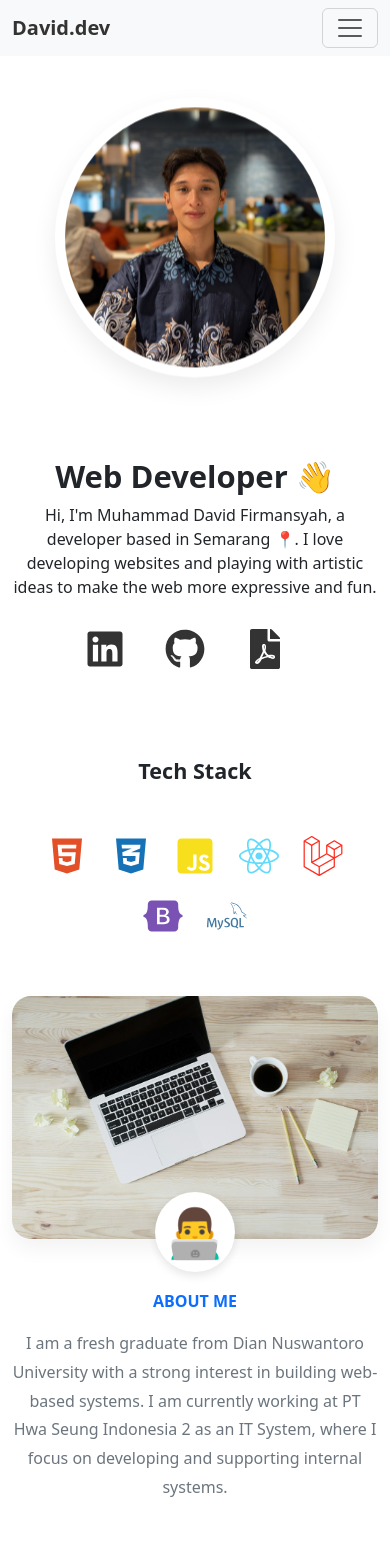
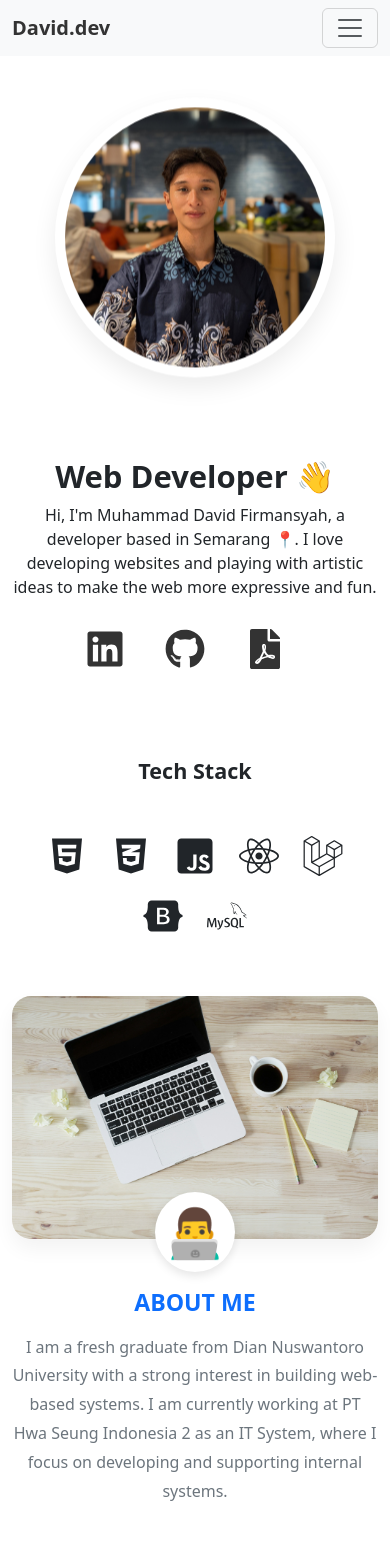
Before and after one commit to davidfrsy/cv-project, a React (Vite) app: page / in a window 390 px wide. Shown: the top 1568 px of the page. Built offline with nearby package versions, Linux system fonts and the light colour scheme.

Commit message:
Add loading skeleton for profile image and update styles; refactor project stack colors

```diff
--- a/package.json
+++ b/package.json
@@ -16,6 +16,7 @@
     "react": "^19.1.1",
     "react-dom": "^19.1.1",
     "react-icons": "^5.5.0",
+    "react-loading-skeleton": "^3.5.0",
     "react-router-dom": "^7.9.5"
   },
   "devDependencies": {
--- a/src/components/About/About.jsx
+++ b/src/components/About/About.jsx
@@ -22,7 +22,7 @@ const About = () => {
 
           <div className="col-lg-6 col-md-12">
             <div className="about-text">
-              <p className="text-primary fw-bold">ABOUT ME</p>
+              <h3 className="text-primary fw-bold">ABOUT ME</h3>
               <p className="text-secondary mt-3">
                 I am a fresh graduate from Dian Nuswantoro University with a strong interest in building web-based systems. I am currently working at PT Hwa Seung Indonesia 2 as an IT System, where I focus on developing and supporting internal systems.
               </p>
--- a/src/components/Contact/Contact.css
+++ b/src/components/Contact/Contact.css
@@ -43,8 +43,8 @@
     transition: color 0.3s ease;
 }
 
-.email-icon { color: #D14836; }
-.linkedin-icon { color: #0A66C2; }
+.email-icon { color: #212529; }
+.linkedin-icon { color: #212529; }
 .pdf-icon { color: #212529; }
 
 .contact-text {
--- a/src/components/Contact/Contact.jsx
+++ b/src/components/Contact/Contact.jsx
@@ -15,7 +15,7 @@ const Contact = () => {
           if (entry.isIntersecting) {
             entry.target.classList.add("is-visible");
           } else {
-            entry.target.classList.remove("is-visible"); // OUT animation
+            entry.target.classList.remove("is-visible");
           }
         });
       },
--- a/src/components/Hero/Hero.css
+++ b/src/components/Hero/Hero.css
@@ -19,7 +19,7 @@
     background-color: #ffffff;
 }
 
-/* --- Bingkai Foto Bulat Sempurna --- */
+/* CSS kamu tetap */
 .profile-image-container {
   width: 350px;
   height: 350px;
@@ -29,6 +29,10 @@
   transition: transform 0.3s ease-in-out;
   padding: 10px;
   animation: floatAnimation 4s ease-in-out infinite;
+
+  /* tambahan penting untuk skeleton layer */
+  position: relative;
+  overflow: hidden; /* biar skeleton & image tetap rapi dalam lingkaran */
 }
 
 .profile-image-container:hover {
@@ -44,6 +48,35 @@
   object-position: center top;
 }
 
+/* ==== tambahan baru ==== */
+
+/* saat loading: sembunyikan gambar (tanpa merusak layout) */
+.profile-image.is-hidden {
+  opacity: 0;
+}
+
+/* skeleton layer ikut bentuk image (yang sudah bulat) */
+.skeleton-image {
+  position: absolute;
+  inset: 10px;
+  border-radius: 50%;
+  background: linear-gradient(90deg, #e5e7eb 25%, #f3f4f6 37%, #e5e7eb 63%);
+  background-size: 400% 100%;
+  animation: shimmer 1.2s infinite;
+}
+
+/* kalau sudah load: skeleton hilang halus */
+.skeleton-image.is-hidden {
+  opacity: 0;
+  pointer-events: none;
+  transition: opacity 0.25s ease;
+}
+
+@keyframes shimmer {
+  0% { background-position: 100% 0; }
+  100% { background-position: 0 0; }
+}
+
 .social-icons {
     display: flex;
     flex-direction: row;
@@ -56,9 +89,11 @@
     margin-right: 20px;
     color: #333;
     transition: color 0.3s;
+    transition: transform 0.3s;
 }
 
 .social-icons .social-icon:hover {
+    transform: scale(1.15);
     color: #007bff;
 }
 
@@ -81,21 +116,14 @@
     font-size: 3rem;
     margin: 10px 20px;
     transition: transform 0.3s;
+    transition: color 0.3s;
+
 }
 
 .tech-icon:hover {
     transform: scale(1.15);
+    color: #007bff;
 }
-
-/* Warna spesifik untuk setiap ikon */
-.html-icon  { color: #E34F26; }
-.css-icon   { color: #1572B6; }
-.js-icon    { color: #F7DF1E; }
-.react-icon { color: #61DAFB; }
-.laravel-icon { color: #FF2D20; }
-.mysql-icon { color: #4479A1; }
-.bootstrap-icon { color: #7952B3; }
-
 
 @media (max-width: 991.98px) {
     .hero-section{
--- a/src/components/Hero/Hero.jsx
+++ b/src/components/Hero/Hero.jsx
@@ -10,7 +10,8 @@ import {
   FaFilePdf,
 } from "react-icons/fa";
 import { SiMysql, SiLaravel } from "react-icons/si";
-import ProfileImage from "../../assets/img-profile.jpg";
+import ProfileImage from "./ProfileImg.jsx";
+import ProfileImageSrc from "../../assets/img-profile.jpg";
 import "./Hero.css";
 
 const Hero = () => {
@@ -18,14 +19,11 @@ const Hero = () => {
     <section id="home" className="hero-section">
       <div className="container container-narrow">
         <div className="row align-items-center" style={{ minHeight: "80vh" }}>
-          <div data-aos="fade-left" className="col-lg-6 col-md-12 order-lg-2 mt-5 mt-lg-0 d-flex justify-content-center align-items-center">
-            <div className="profile-image-container">
-              <img
-                src={ProfileImage}
-                alt="Foto Profil"
-                className="profile-image"
-              />
-            </div>
+          <div
+            data-aos="fade-left"
+            className="col-lg-6 col-md-12 order-lg-2 mt-5 mt-lg-0 d-flex justify-content-center align-items-center"
+          >
+            <ProfileImage src={ProfileImageSrc} />
           </div>
 
           {/* Kolom Kiri: Teks */}
@@ -69,13 +67,13 @@ const Hero = () => {
           </div>
           <div className="col-lg-10 col-md-12">
             <div className="tech-icons d-flex justify-content-center justify-content-lg-start flex-wrap">
-              <FaHtml5 className="tech-icon html-icon" />
-              <FaCss3Alt className="tech-icon css-icon" />
-              <FaJsSquare className="tech-icon js-icon" />
-              <FaReact className="tech-icon react-icon" />
-              <SiLaravel className="tech-icon laravel-icon" />
-              <FaBootstrap className="tech-icon bootstrap-icon" />
-              <SiMysql className="tech-icon mysql-icon" />
+              <FaHtml5 className="tech-icon social-icon" />
+              <FaCss3Alt className="tech-icon social-icon" />
+              <FaJsSquare className="tech-icon social-icon" />
+              <FaReact className="tech-icon social-icon" />
+              <SiLaravel className="tech-icon social-icon" />
+              <FaBootstrap className="tech-icon social-icon" />
+              <SiMysql className="tech-icon social-icon" />
             </div>
           </div>
         </div>
--- /dev/null
+++ b/src/components/Hero/ProfileImg.jsx
@@ -0,0 +1,19 @@
+import { useState } from "react";
+
+export default function ProfileImage({ src, alt = "Foto Profil" }) {
+    const [loading, setLoading] = useState(true);
+
+    return (
+        <div className="profile-image-container">
+            <div className={`skeleton-image ${loading ? "" : "is-hidden"}`} />
+
+            <img
+                src={src}
+                alt={alt}
+                className={`profile-image ${loading ? "is-hidden" : ""}`}
+                onLoad={() => setLoading(false)}
+                onError={() => setLoading(false)}
+            />
+        </div>
+    );
+}
--- a/src/components/Projects/Projects.jsx
+++ b/src/components/Projects/Projects.jsx
@@ -13,8 +13,8 @@ const Projects = () => {
       desc: "Movie app with modern UI, auth/data powered by Supabase, deployed on Vercel.",
       image: movieImg,
       stack: [
-        { label: "React", cls: "bg-primary" },
-        { label: "Supabase", cls: "bg-success" },
+        { label: "React", cls: "bg-info" },
+        { label: "Supabase", cls: "bg-info" },
         { label: "Tailwind", cls: "bg-info" },
       ],
       links: [
@@ -27,9 +27,9 @@ const Projects = () => {
       desc: "Simple clinic management system built with CodeIgniter, MySQL, and Bootstrap UI.",
       image: cllinicImg,
       stack: [
-        { label: "CodeIgniter", cls: "bg-danger" },
+        { label: "CodeIgniter", cls: "bg-info" },
         { label: "Bootstrap", cls: "bg-info" },
-        { label: "MySQL", cls: "bg-warning" },
+        { label: "MySQL", cls: "bg-info" },
       ],
       links: [
         { label: "Source Code", href: "https://github.com/davidfrsy/Sistem-Poliklinik-Sederhana" },
@@ -40,9 +40,9 @@ const Projects = () => {
       desc: "Lightweight notes web app built with vanilla JavaScript, HTML, and CSS.",
       image: notesImg,
       stack: [
-        { label: "JavaScript", cls: "bg-warning" },
-        { label: "HTML", cls: "bg-danger" },
-        { label: "CSS", cls: "bg-primary" },
+        { label: "JavaScript", cls: "bg-info" },
+        { label: "HTML", cls: "bg-info" },
+        { label: "CSS", cls: "bg-info" },
       ],
       links: [
         { label: "Source Code", href: "https://github.com/davidfrsy/Web-Notes" },
@@ -75,7 +75,7 @@ const Projects = () => {
       <div className="container container-narrow">
         {/* header juga bisa animasi kalau mau */}
         <div className="projects-header">
-          <p className="text-primary fw-bold">PORTFOLIO</p>
+          <h3 className="text-primary fw-bold">PORTFOLIO</h3>
           <h2 className="fw-bold">Each project is a unique piece of development ✨</h2>
         </div>
 
@@ -90,7 +90,7 @@ const Projects = () => {
                 className="project-card project-animate"
                 data-direction={direction}
                 ref={(el) => (cardsRef.current[idx] = el)}
-                style={{ transitionDelay: `${idx * 90}ms` }} // optional: stagger
+                style={{ transitionDelay: `${idx * 90}ms` }}
               >
                 <div className="row align-items-center">
                   <div className={`col-lg-6 ${isEven ? "order-lg-2" : ""}`}>
```
Also changed, not shown: 1 other file (tests, documents, lock files or other folders). Lines whose indentation alone changed are shown as unchanged.
